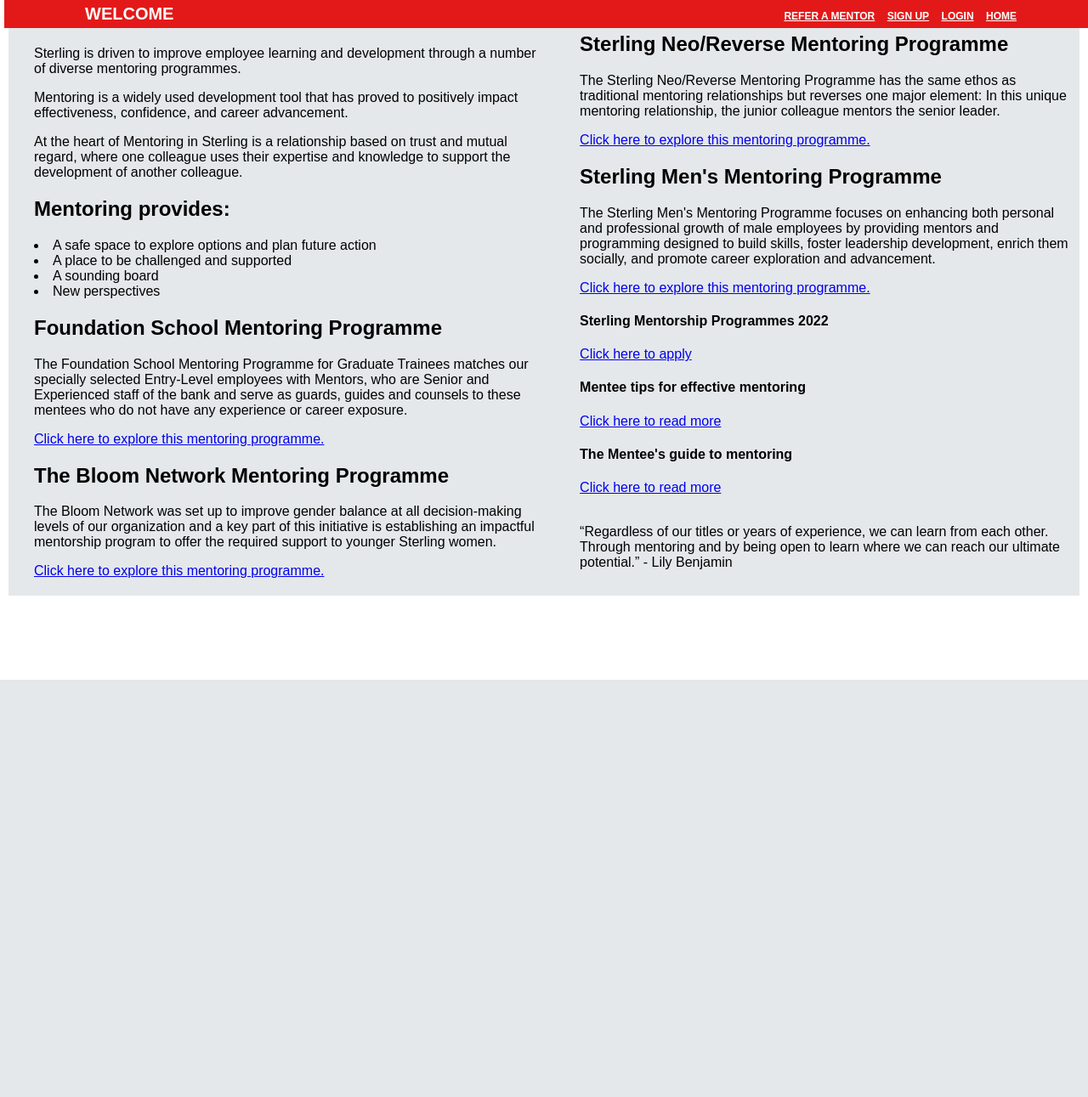
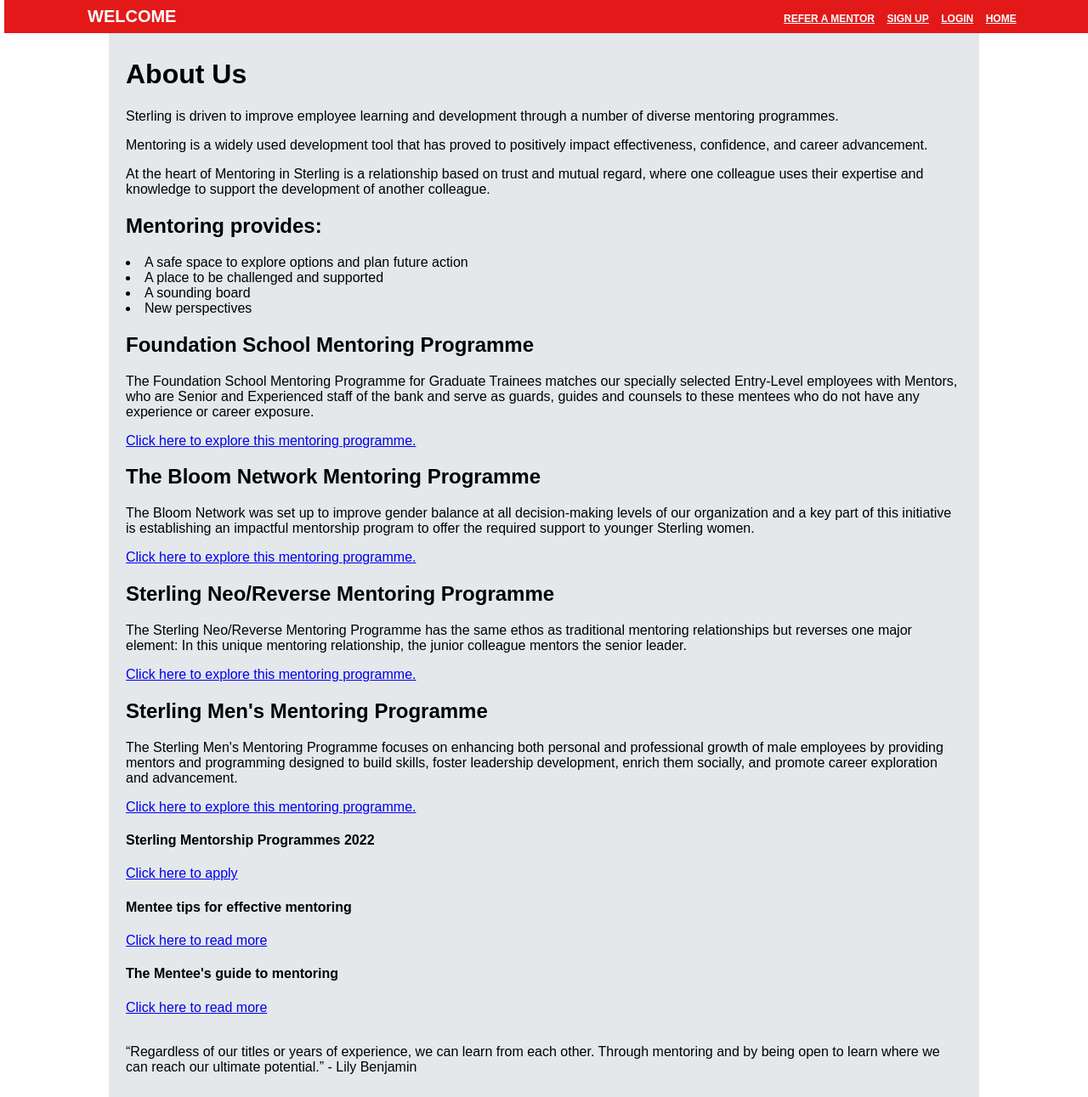
Before and after one commit to Tymartins/sterling_mentorship, a PHP site: page /about.html in a window 1280 px wide. Shown: the whole page at 85% size. Before the commit the page ends 800 px from the top, so only its background shows below. Run offline with PHP 8.4, Linux system fonts and the light colour scheme.

Commit message:
commit first

```diff
--- a/about.html
+++ b/about.html
@@ -16,8 +16,10 @@
         <a class="nav-bar" href="index.html">HOME</a>
     </div>
     <br>
-       <section id="welcomeNote">
-        <div class="welcome">
+      <div class="content-wrapper">
+
+            <div class="welcome1">
+                <h1 class="page-header"> About Us</h1>
             <p>Sterling is driven to improve employee learning and development through a number of diverse mentoring programmes.</p>
             <p>Mentoring is a widely used development tool that has proved to positively impact effectiveness, confidence, and career advancement.</p>
             <p>At the heart of Mentoring in Sterling is a relationship based on trust and mutual regard, where one colleague uses their expertise and knowledge to support the development of another colleague.</p>
@@ -37,7 +39,7 @@
             <a href="bloom.html">Click here to explore this mentoring programme.</a>
         </div>
 
-    <div class="otherMentoring">
+        <div class="otherMentoring2">
             <h2>Sterling Neo/Reverse Mentoring Programme</h2>
             <p>The Sterling Neo/Reverse Mentoring Programme has the same ethos as traditional mentoring relationships but reverses one major element: In this unique mentoring relationship, the junior colleague mentors the senior leader.</p>
             <a href="https://sterlingbankng.sharepoint.com/sites/KnowledgeManagementPortal/SitePages/Sterling-Neo-Mentoring.aspx">Click here to explore this mentoring programme.</a>
@@ -58,7 +60,8 @@
             <br>
             <p>“Regardless of our titles or years of experience, we can learn from each other. Through mentoring and by being open to learn where we can reach our ultimate potential.” - Lily Benjamin</p>
         </div>
-</section>
+
+    </div>
 
 </body>
 </html>
--- a/css/style.css
+++ b/css/style.css
@@ -17,6 +17,7 @@
     /* background-size: cover; */
     background-attachment: fixed;
 }
+
 
 .header{
     width: 100vw;
@@ -225,8 +226,8 @@
     width: 100%;
     top: 0;
     position: fixed;
-    margin: 0;
-    padding: 5px;
+    margin:0;
+    padding: 8px;
 }
 .about-title :nth-child(2){
     margin-left: 55%;
@@ -248,6 +249,14 @@
     }
 } */
 
+.content-wrapper{
+    width: 1024px; max-width: 1600px; margin: 0 auto;
+    background-color: #e4e8ea;
+    padding: 10px;
+}
+.page-header{
+    padding-top: 20px;
+}
 .container {
     display: flex;
     align-items: center;
```
Lines whose indentation alone changed are shown as unchanged.
